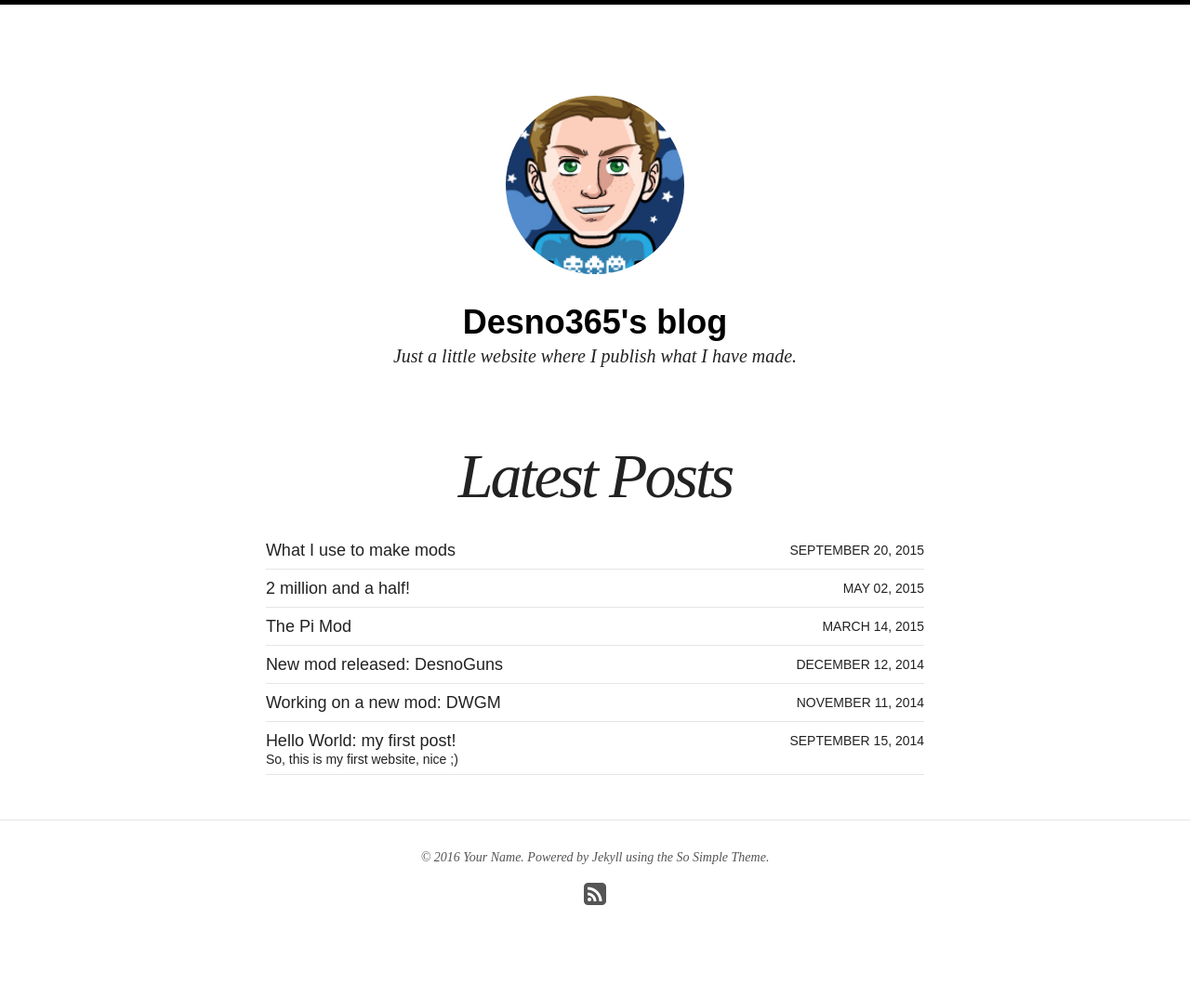
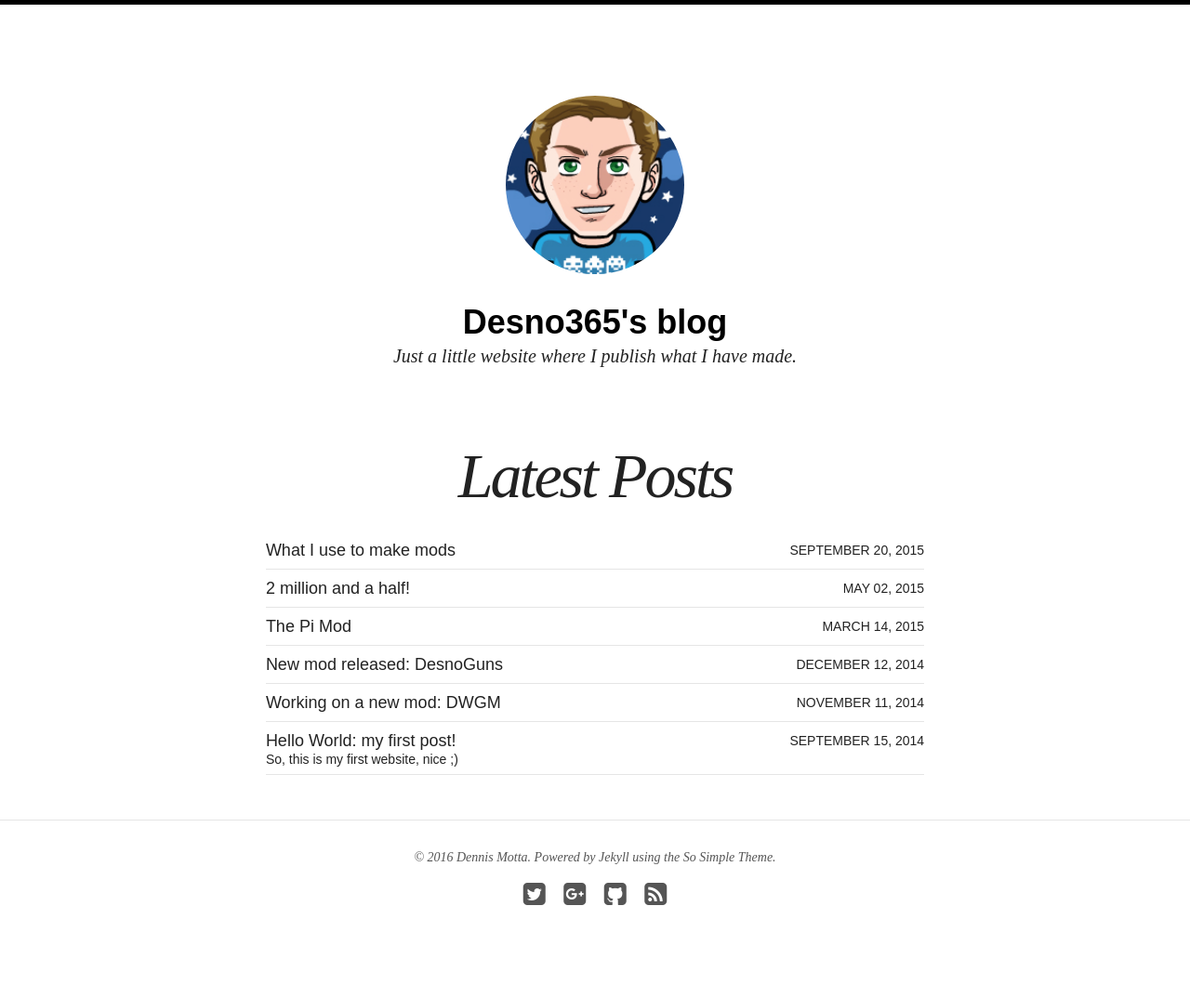
Before and after one commit to Desno365/Desno365.github.io, a Jekyll site: the page built from index.html, in a window 1280 px wide. Shown: the whole page at 93% size. Built offline with Jekyll 4.4.1, drawn with Linux system fonts in a browser that asks for light colours; nearby versions of some CDN libraries; some of the changed lines change nothing that is shown.

Commit message:
Restore config

```diff
--- a/_config.yml
+++ b/_config.yml
@@ -26,7 +26,7 @@ kramdown:
   toc_levels: 1..2
   enable_coderay: false
 
-mathjax: true
+mathjax: false
 
 include: [".htaccess"]
 exclude: ["lib", "config.rb", "Capfile", "config", "log", "Rakefile", "Rakefile.rb", "tmp", "less", "*.sublime-project", "*.sublime-workspace", "test", "spec", "Gruntfile.js", "package.json", "node_modules", "Gemfile", "Gemfile.lock", "LICENSE", "README.md", "vendor"]
@@ -48,13 +48,14 @@ titlecase: true
 
 # Site owner
 owner:
-  name: Your Name
-  avatar: bio-photo.jpg
-  email: you@email.com
-  disqus-shortname:
-  twitter: #username
+  name: Dennis Motta
+  nickname: Desno365
+  avatar: site-logo.png
+  email: desno365@gmail.com
+  disqus-shortname: desno365githubio
+  twitter: desno365
   facebook: #username
-  github: #username
+  github: Desno365
   stackexchange: #http://stackoverflow.com/users/123456/username
   linkedin: #username
   instagram: #username
@@ -63,8 +64,7 @@ owner:
   pinterest: #username
   weibo: #userid
   google:
-    plus: #username
-    verify:
-    ad-client:
-    ad-slot:
-  bing-verify:
+    plus: DennisMottaDesno365
+    youtube: UCJQL47nQnsijcaN_7pMsjCQ
+    verify: Kf4WNcQ8vbpqczQdZHuGOcX8O4LH6EsO0-MruCK8oPw
+  bing-verify: F2B0E247C6AB9BC3F524FA8EBD3DC6CE
```
